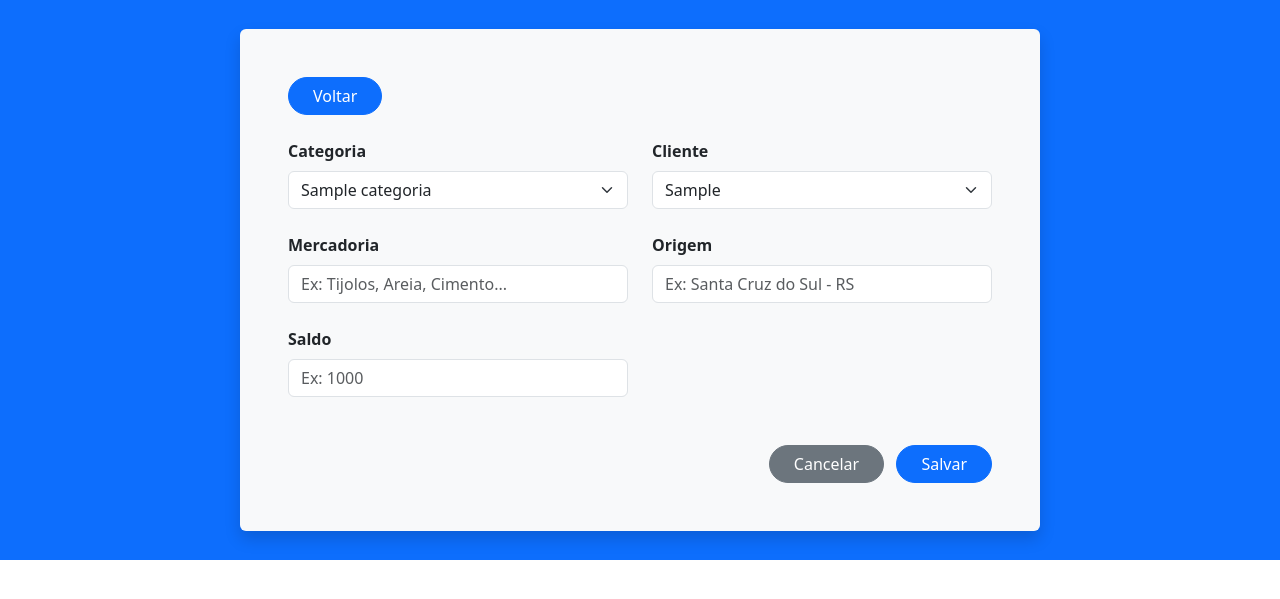
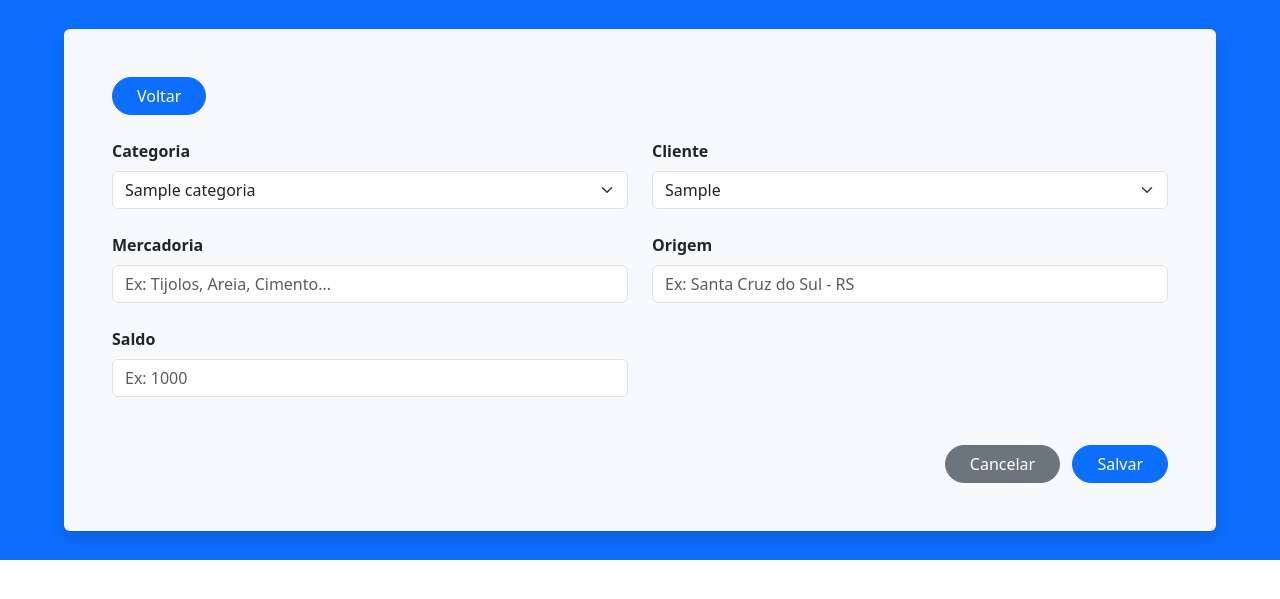
Before and after one commit to BR-Pufferfish/Projeto_SENAC_T4678_Python, a Django app: page /criar_mercadoria/ in a window 1280 px wide. Shown: the part 90-689 px from the top of the page. Run offline with Django 5.2, Linux system fonts and the light colour scheme; a user stored in the database is signed in; tables that the repository leaves empty hold one stand-in row (values such as "Sample post").

Commit message:
aumento no criar_mercadoria

```diff
--- a/core/templates/core/criar_mercadoria.html
+++ b/core/templates/core/criar_mercadoria.html
@@ -1,13 +1,14 @@
 {% extends 'core/base.html' %}
-    {% block header %}
+{% block header %}
 
 
 
 
-    </div>
-    <h1 class="fw-bold" style="position: absolute; top: 10px; left: 50%; transform: translateX(-50%);">Cadastrar Mercadoria</h1>
+</div>
+<h1 class="fw-bold" style="position: absolute; top: 10px; left: 50%; transform: translateX(-50%);">Cadastrar Mercadoria
+</h1>
 
-    {% endblock %}
+{% endblock %}
 {% block content %}
 
 <div class="container-fluid p-0">
@@ -16,7 +17,7 @@
     <div class="bg-primary d-flex justify-content-center align-items-center" style="min-height: 70vh;">
 
         <!-- Card Central -->
-        <div class="bg-light p-5 rounded shadow" style="width: 800px;">
+        <div class="bg-light p-5 rounded shadow" style="width: 90%;">
 
             <!-- Botão Voltar -->
             <div class="mb-4">
```
